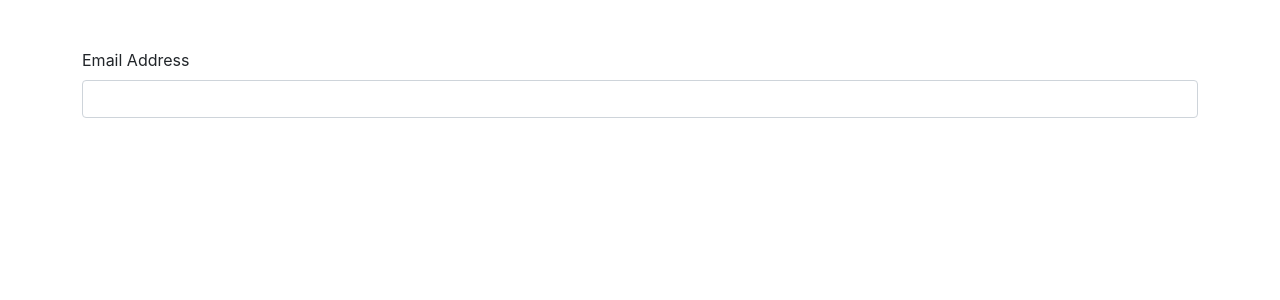
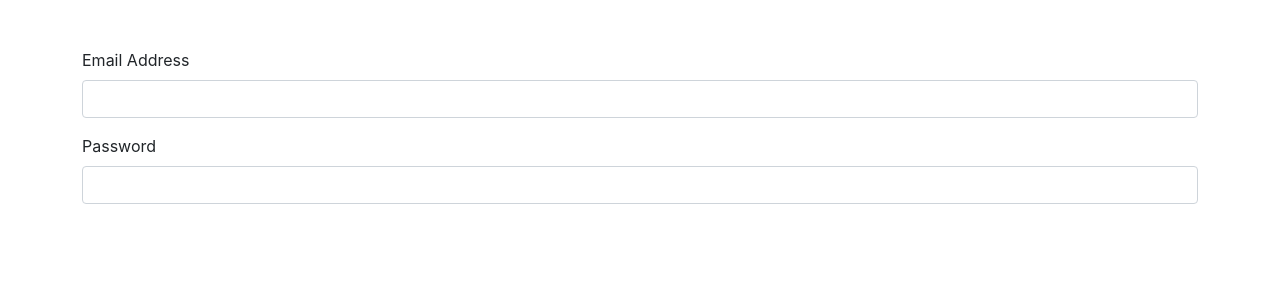
Before and after one commit to AlexDoss42/bookish-enigma, a React (Create React App) app: page / in a window 1280 px wide. Shown: the top 300 px of the page. Built offline with nearby package versions, Linux system fonts and the light colour scheme.

Commit message:
adds a test for password input and adds the password input

```diff
--- a/src/App.js
+++ b/src/App.js
@@ -10,6 +10,12 @@ function App() {
             </label>
             <input type="email" id="email" name="email" className="form-control" />
         </div>
+        <div className='mb-3'>
+            <label htmlFor='password' className='form-label'>
+              Password
+            </label>
+            <input type="password" id="password" name="password" className="form-control" />
+        </div>
       </form>
     </div>
   );
```
Also changed, not shown: 1 other file (tests, documents, lock files or other folders).
